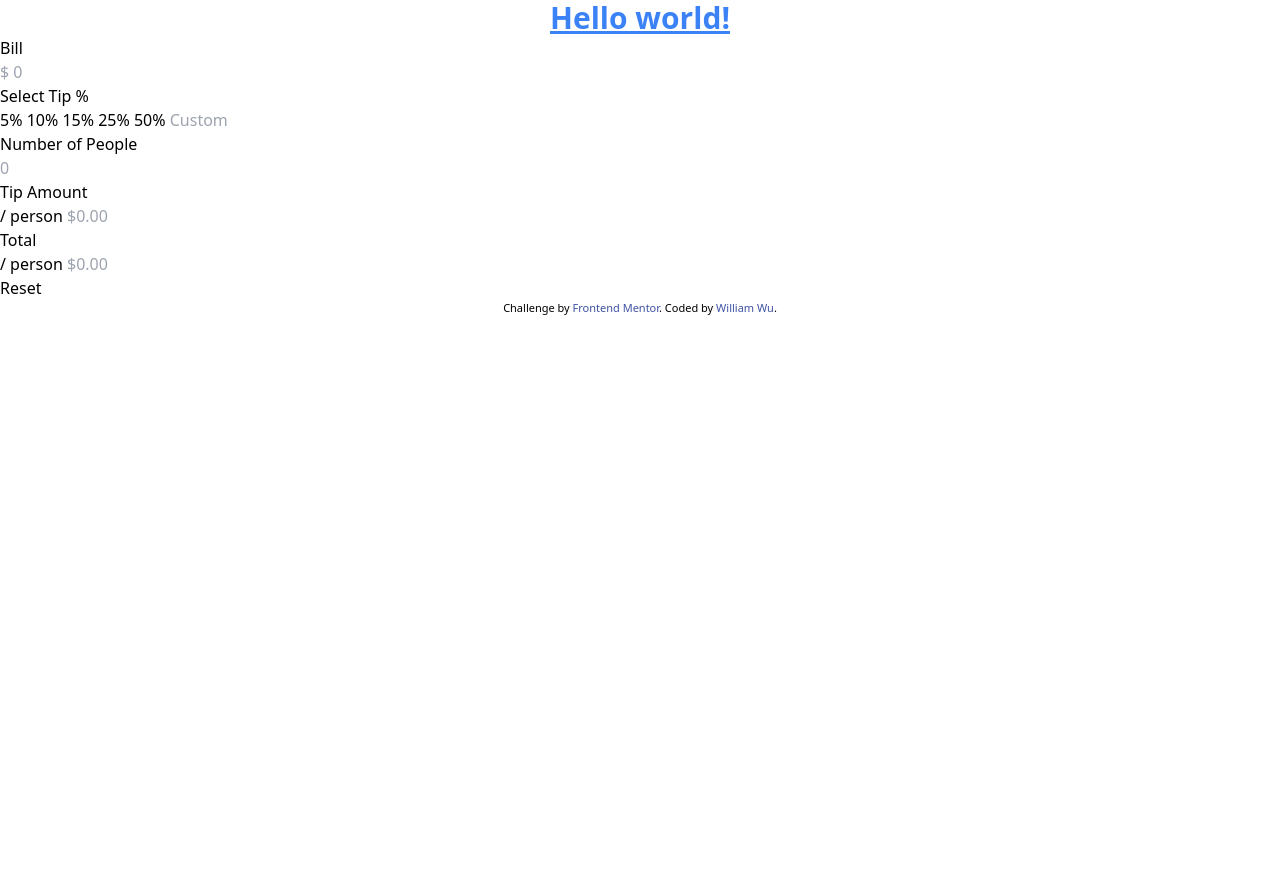
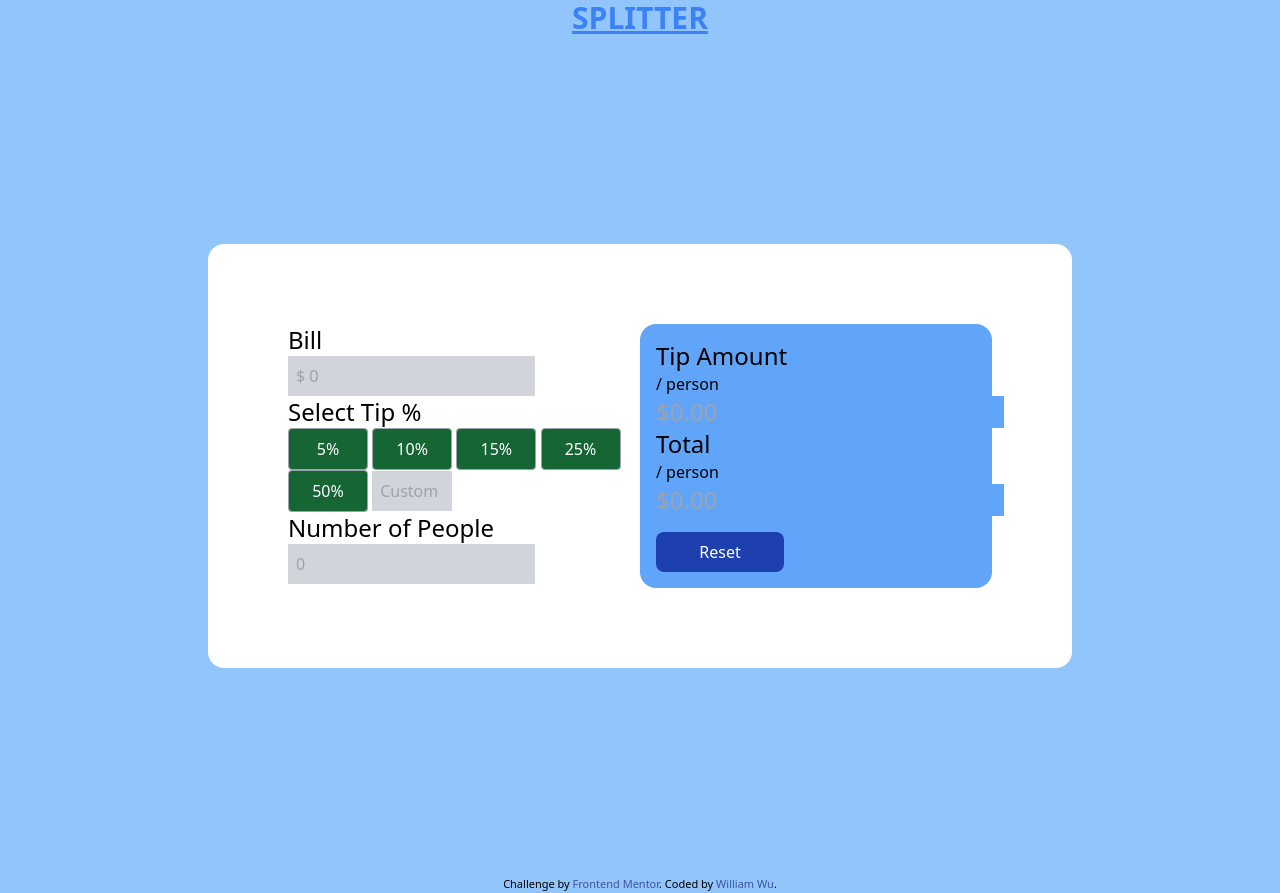
Before and after one commit to williamwu01/tip-calculator, a website: page index.html in a window 1280 px wide. Before the commit the page ends 800 px from the top, so only its background shows below. Drawn offline with Linux system fonts and the light colour scheme.

Commit message:
added TW styles to tip calc

```diff
--- a/index.html
+++ b/index.html
@@ -19,44 +19,54 @@
     .attribution a { color: hsl(228, 45%, 44%); }
   </style>
 </head>
-<body>
 <h1 class="text-3xl font-bold underline text-center text-blue-500">
-    Hello world!
+	SPLITTER
 </h1>
-  <h2>Bill</h2>
-	<input id="billTotal" type="number" placeholder="&#36;&nbsp;0">
+<body class=" bg-blue-300">
+	<div class="m-52 p-20 bg-white rounded-2xl">
+
+	<div class="flex">
+		<section class="w-1/2 mr-4">
+			<h2 class="text-2xl">Bill</h2>
+			<input class="bg-gray-300 p-2 inline" id="billTotal" type="number" placeholder="&#36;&nbsp;0">
 
 			<div>
-	<h2>Select Tip %</h2>
-  <button type="button" value="5" class="btn-tips">5%</button>
-	<button type="button" value="10" class="btn-tips">10%</button>
-	<button type="button" value="15" class="btn-tips">15%</button>
-	<button type="button" value="25" class="btn-tips">25%</button>
-	<button type="button" value="50" class="btn-tips">50%</button>
-	<input id="customAmount" type="text" placeholder="Custom">
+				<h2 class="text-2xl">Select Tip %</h2>
+				<button type="button" value="5" class="btn-tips border border-gray-400 w-20 bg-green-800 text-white p-2 rounded">5%</button>
+				<button type="button" value="10" class="btn-tips border border-gray-400 w-20 bg-green-800 text-white p-2 rounded">10%</button>
+				<button type="button" value="15" class="btn-tips border border-gray-400 w-20 bg-green-800 text-white p-2 rounded">15%</button>
+				<button type="button" value="25" class="btn-tips border border-gray-400 w-20 bg-green-800 text-white p-2 rounded">25%</button>
+				<button type="button" value="50" class="btn-tips border border-gray-400 w-20 bg-green-800 text-white p-2 rounded">50%</button>
+				<input id="customAmount" type="text" placeholder="Custom" class="bg-gray-300 w-20 p-2 inline">
 			</div>
 
 			<div>
 				<div>
-		<h2>Number of People</h2>
-		<div id="alert"></div>
+					<h2 class="text-2xl">Number of People</h2>
+					<div class="text-red-400" id="alert"></div>
 				</div>
-	<input id="numOfPpl" type="number" pattern="[0-9]" placeholder="0">
+				<input class="bg-gray-300 p-2" id="numOfPpl" type="number" pattern="[0-9]" placeholder="0">
+			</div>
+		</section>
+
+		<section class="w-1/2 bg-blue-400 p-4 rounded-2xl">
+			<div>
+				<h2 class="text-2xl">Tip Amount</h2>
+				<span>/ person</span>
+				<input class="text-2xl bg-blue-400" id="totalTipAmount" readonly placeholder="$0.00" type="text">
 			</div>
 
 			<div>
-  <h2>Tip Amount</h2>
+				<h2 class="text-2xl">Total</h2>
 				<span>/ person</span>
-	<input id="totalTipAmount" readonly placeholder="$0.00" type="text">
+				<input class="text-2xl bg-blue-400" id="totalAmount" readonly placeholder="$0.00" type="text" >
 			</div>
 
-<div>
-  <h2>Total</h2>
-  <span>/ person</span>
-	<input id="totalAmount" readonly placeholder="$0.00" type="text" >
+			<button class="w-32 p-2 inline-block bg-blue-800 text-white rounded-lg mt-4" id="reset">Reset</button>
+		</section>
 	</div>
 
-  <button id="reset">Reset</button>
+	</div>
 
 	<footer>
 		<div class="attribution">
```
Also changed, not shown: src/output.css. Lines whose indentation alone changed are shown as unchanged.
